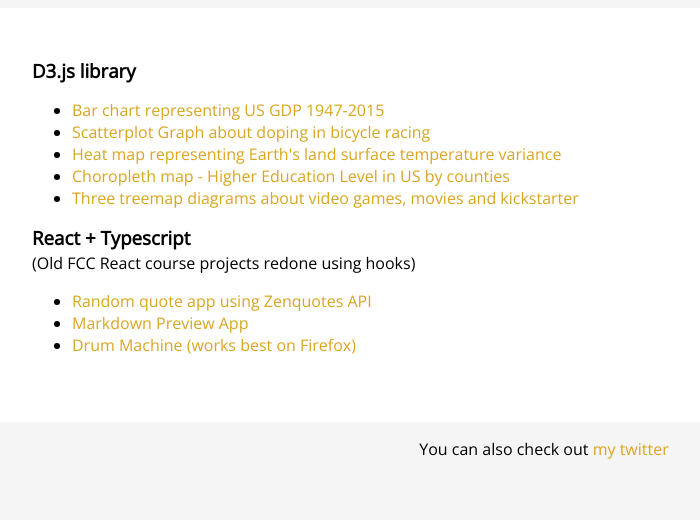
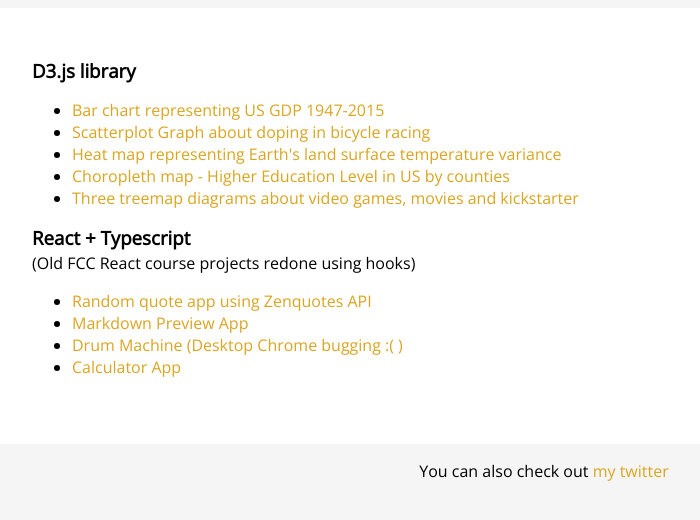
Before and after one commit to wojwozniak/wojwozniak.github.io, a plain HTML site: page index.html in a window 1280 px wide. Shown: the part 94-614 px from the top of the page, without its empty margins (96-796 px from the left). Drawn offline with nearby package versions, Linux system fonts and the light colour scheme.

Commit message:
Added new project

```diff
--- a/index.html
+++ b/index.html
@@ -23,7 +23,9 @@
             <ul>
                 <li><a href="https://wojwozniak.github.io/tsx-random-quote/" target="_blank">Random quote app using Zenquotes API</a></li>
                 <li><a href="https://wojwozniak.github.io/tsx-markdown-previewer/" target="_blank">Markdown Preview App</a></li>
-                <li><a href="https://wojwozniak.github.io/tsx-drum-machine/" target="_blank">Drum Machine (works best on Firefox)</a></li>
+                <li><a href="https://wojwozniak.github.io/tsx-drum-machine/" target="_blank">Drum Machine (Desktop Chrome bugging :( )</a></li>
+                <li><a href="https://wojwozniak.github.io/tsx-calculator" target="_blank">Calculator App</a></li>
+
             </ul>
         </div>
         <p id="subtitle">You can also check out <a href="https://twitter.com/woj_wozniak" target="_blank">my twitter</a></p>
```
